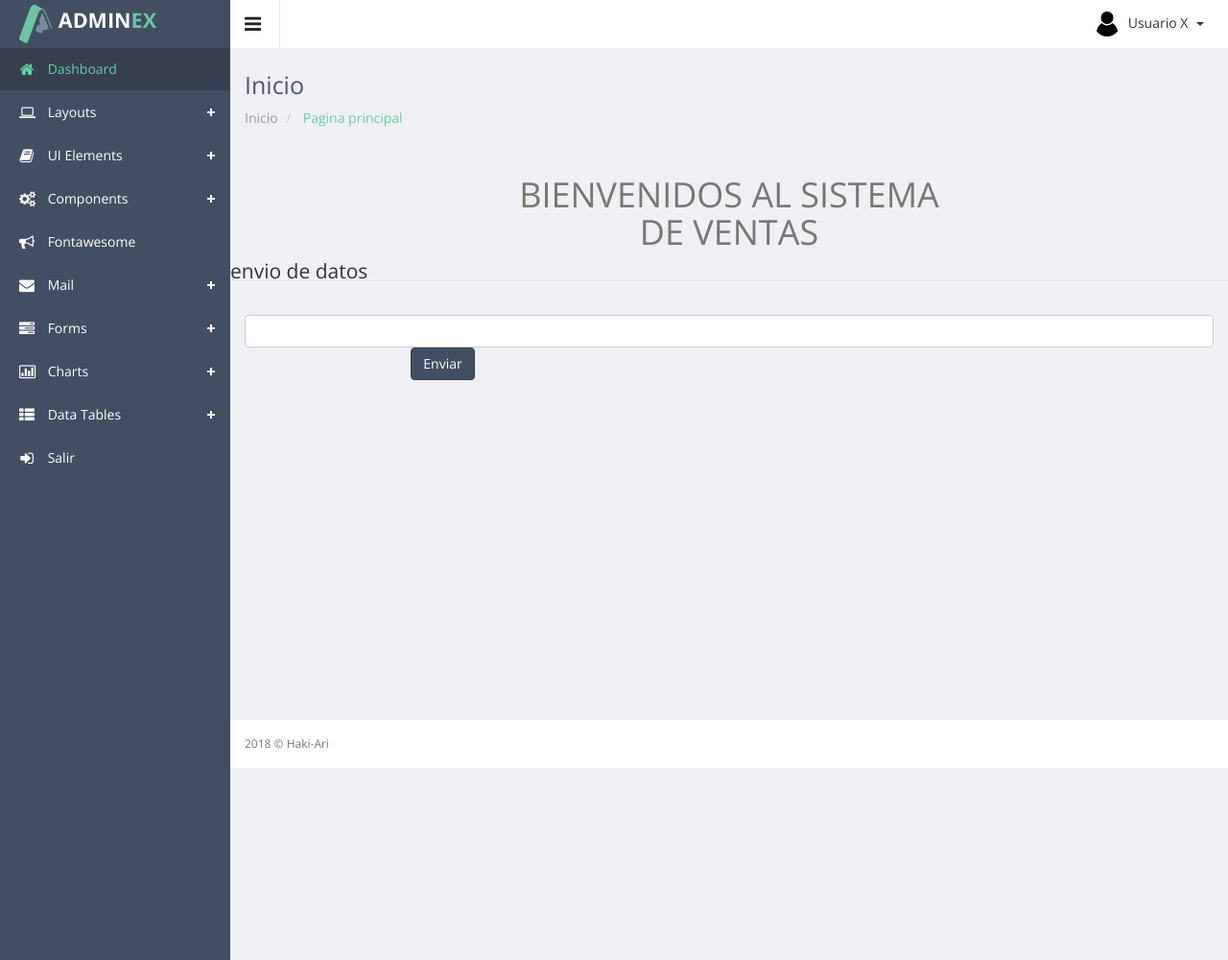
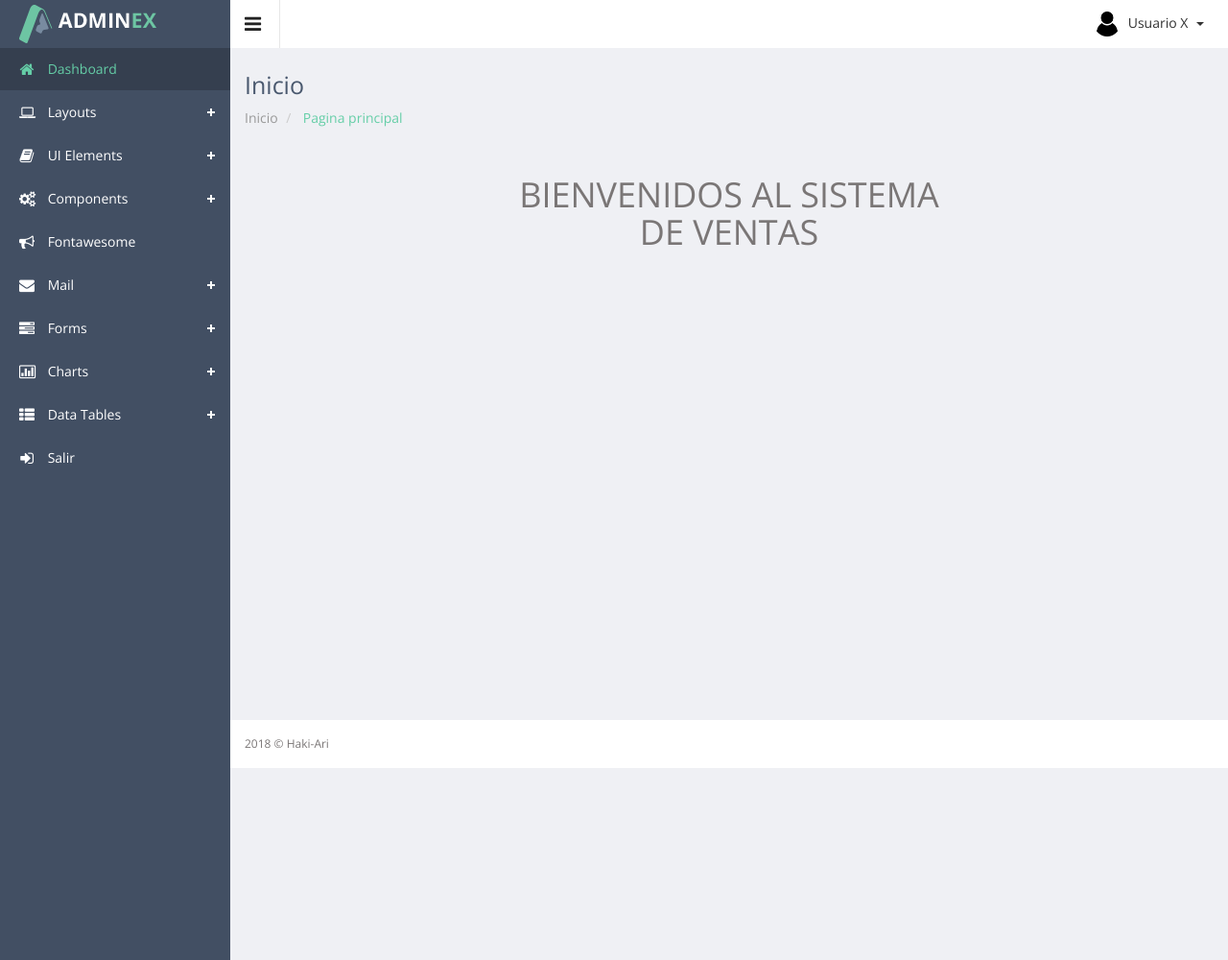
Before and after one commit to jeanette11/microMarket, a PHP site: page /public/views/ in a window 1280 px wide. Shown: the whole page at 96% size. Run offline with PHP 8.4, Linux system fonts and the light colour scheme; style sheets or scripts are compiled from the project's sources.

Commit message:
volvianedo al estado anterior del proyecto

```diff
--- a/app/models/prueba.php
+++ /dev/null
@@ -1,5 +0,0 @@
-<?php
-	echo "<pre>";
-	print_r ($_REQUEST);
-	echo "</pre>";
-?>
--- a/public/views/template/contenido.php
+++ b/public/views/template/contenido.php
@@ -9,44 +9,5 @@
         <div class="col-xs-1 col-sm-2 col-md-3 col-lg-3">
         </div>
     </div>
-    <div class="row">
-    	<div class="col-xs-12 col-sm-12 col-md-12 col-lg-12">
-    		<form class="form-horizontal" role="form" id="miform" name="miform">
-				<div class="form-group">
-					<legend>envio de datos</legend>
-				</div>
-
-				<input type="text" name="nombre" id="inputNombre" class="form-control">
-
-				<div class="form-group">
-					<div class="col-sm-10 col-sm-offset-2">
-						<button type="button" class="btn btn-primary" id="enviar">Enviar</button>
-					</div>
-				</div>
-    		</form>
-    	</div>
-    </div>
 </div>
 <!--body wrapper end-->
-
-<script>
-	$(document).ready(function() {
-		$('#enviar').click(function(event) {
-			$.ajax({
-				url: '../../app/models/prueba.php',
-				type: 'post',
-				data: $('#miform').serialize(),
-			})
-			.done(function() {
-				console.log("success");
-			})
-			.fail(function() {
-				console.log("error");
-			})
-			.always(function() {
-				console.log("complete");
-			});
-
-		});
-	});
-</script>
```
